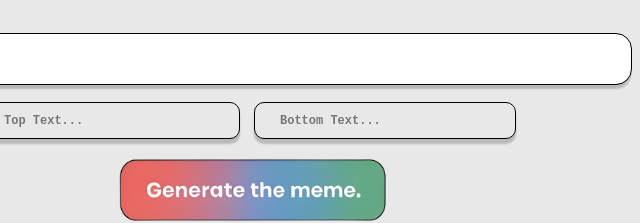
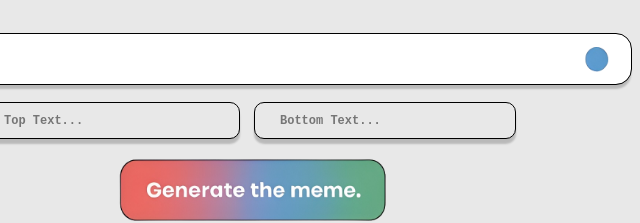
Before and after one commit to AkshuDevelop/MemeGenerator, a plain HTML site: page index.html in a window 1280 px wide. Shown: the part 436-659 px from the top of the page, 388-1028 px from the left. Drawn offline with Linux system fonts and the light colour scheme; no server answers.

Commit message:
Update styles.css

```diff
--- a/styles.css
+++ b/styles.css
@@ -13,7 +13,7 @@ select {
   -webkit-appearance: none;
   -moz-appearance: none;
   appearance: none;
-  background-image: url("Images/Blue/Dropdown.png");
+  background-image: url("Images/Dropdown.png");
   background-size: 25px 25px;
   background-position: 97% 50%;
   background-repeat: no-repeat;
```
